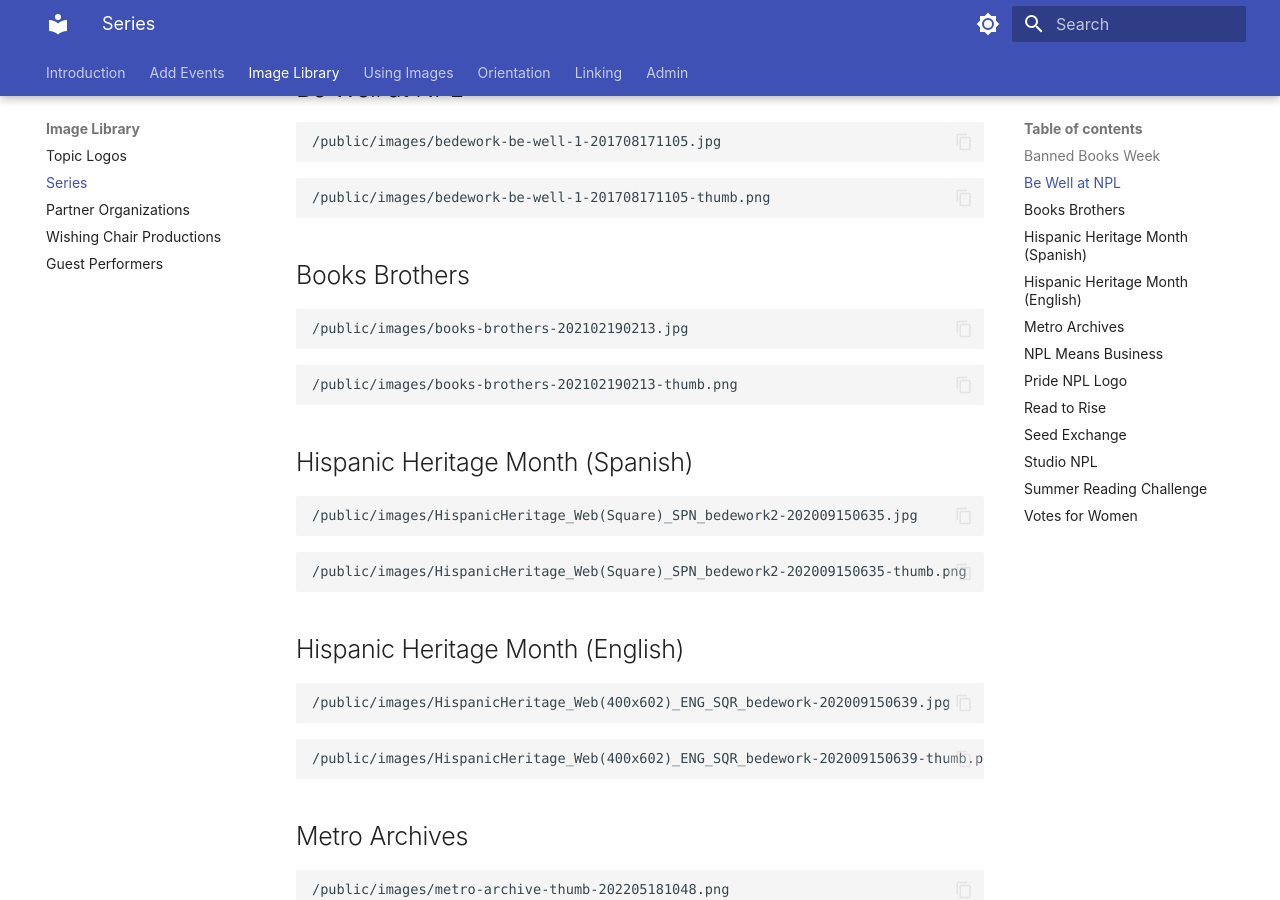
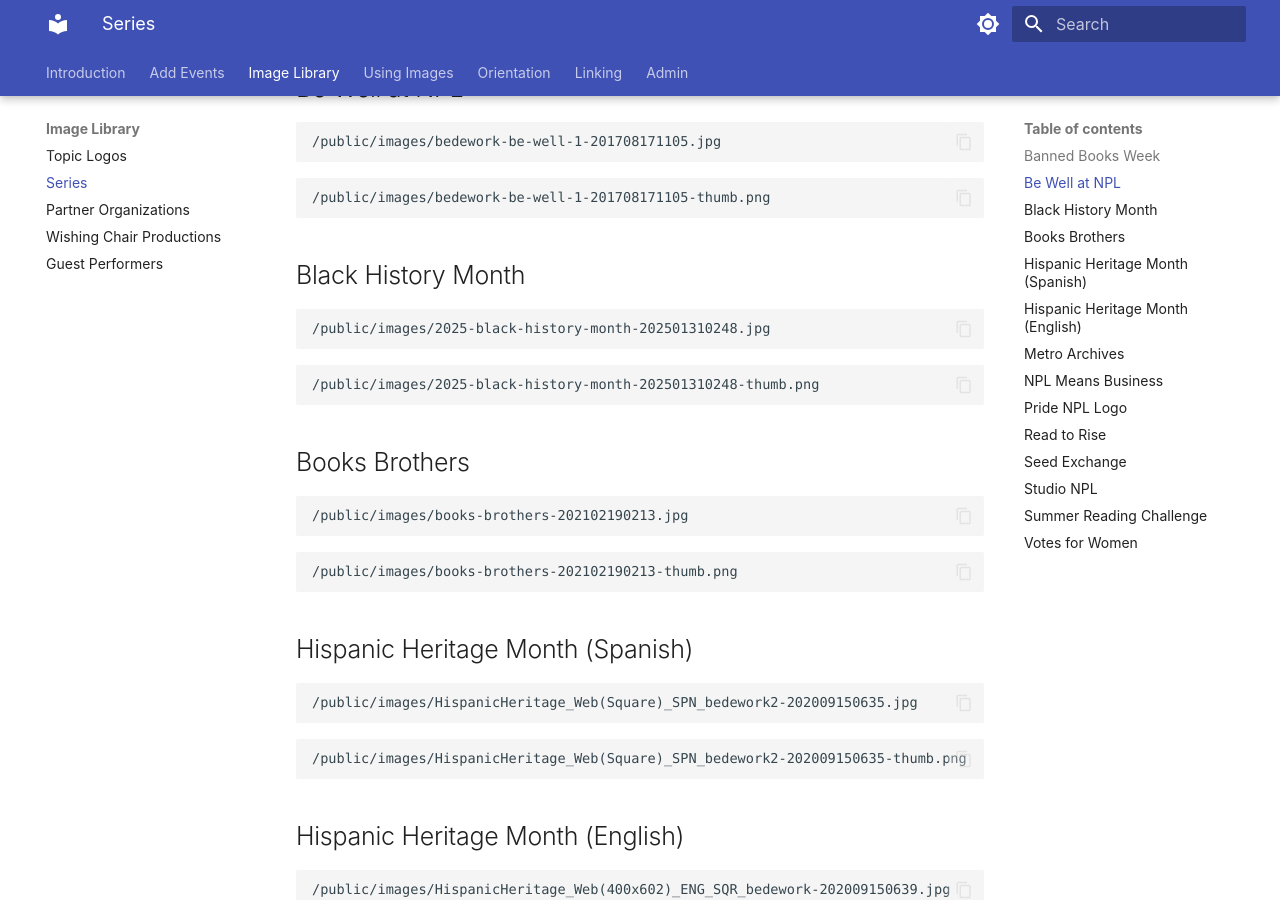
Before and after one commit to Nashville-Public-Library/bedework-docs, an MkDocs documentation site: the page built from docs/image-library/series-logos.md, in a window 1280 px wide and 900 px high, scrolled down 385 px. Built offline with MkDocs 1.6.1 and Material for MkDocs 9.7.7, drawn with Linux system fonts in a browser that asks for light colours.

Commit message:
add bhm logo

````diff
--- a/docs/image-library/series-logos.md
+++ b/docs/image-library/series-logos.md
@@ -23,6 +23,16 @@ title: Series
 
 ```text
 /public/images/bedework-be-well-1-201708171105-thumb.png
+```
+
+## Black History Month
+
+```text
+/public/images/2025-black-history-month-202501310248.jpg
+```
+
+```text
+/public/images/2025-black-history-month-202501310248-thumb.png
 ```
 
 ## Books Brothers
````
